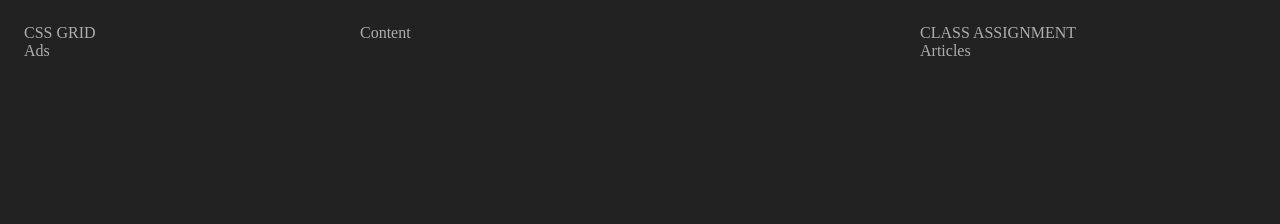
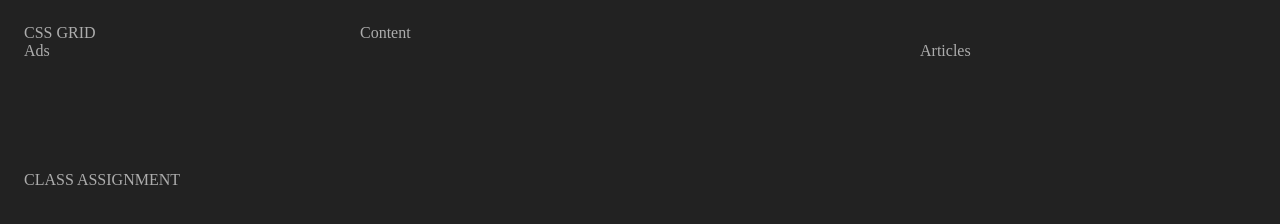
Before and after one commit to vicky42119/assignment_1_victoria, a website built with Parcel: page index.html in a window 1280 px wide. Built offline with nearby package versions, Linux system fonts and the light colour scheme.

Commit message:
Update index.html

```diff
--- a/index.html
+++ b/index.html
@@ -34,7 +34,7 @@
     <div class="item Header">CSS GRID</div>
        <div class="item image">Content</div>
        <div class="item articles">Articles</div>
-       <div class="item class assignment">CLASS ASSIGNMENT</div>
+       <div class="item footer">CLASS ASSIGNMENT</div>
        <div class="item ads">Ads</div>
    </div>
 
```
